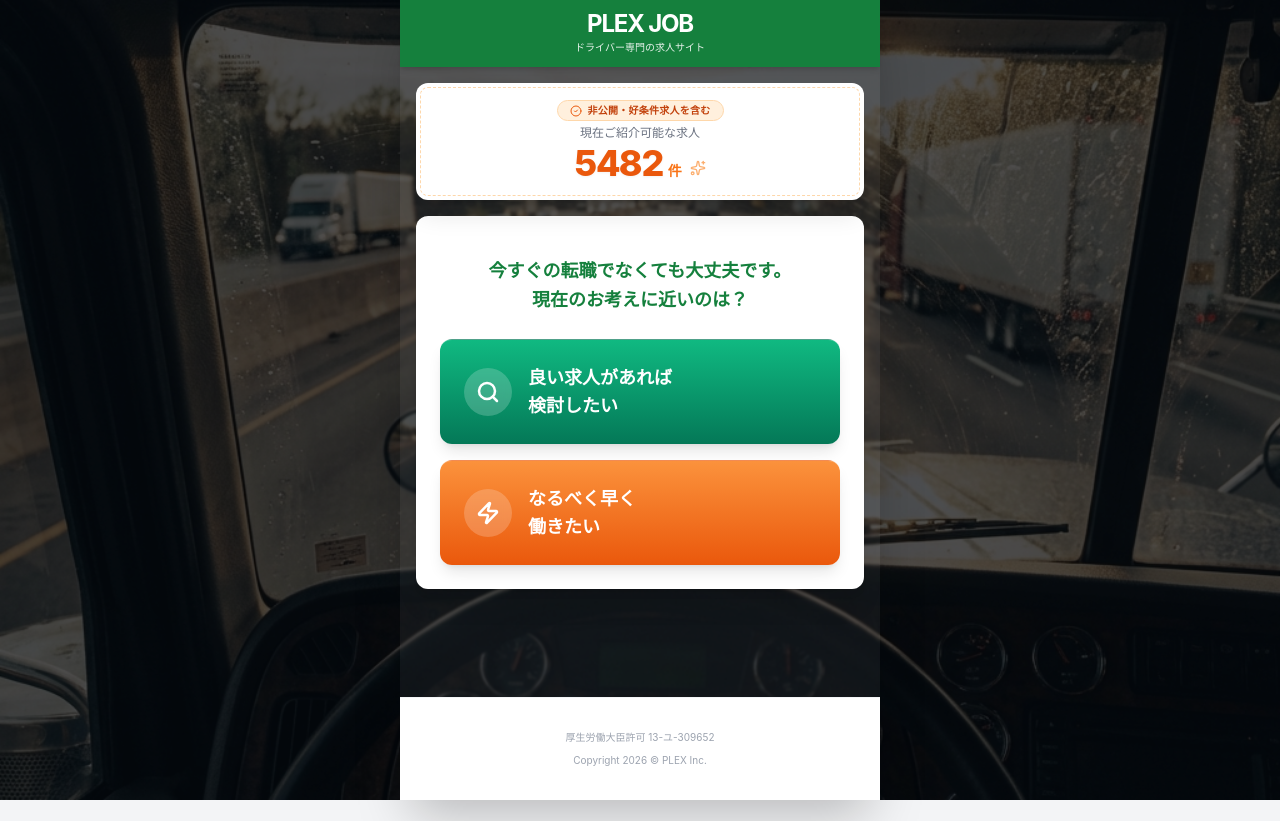
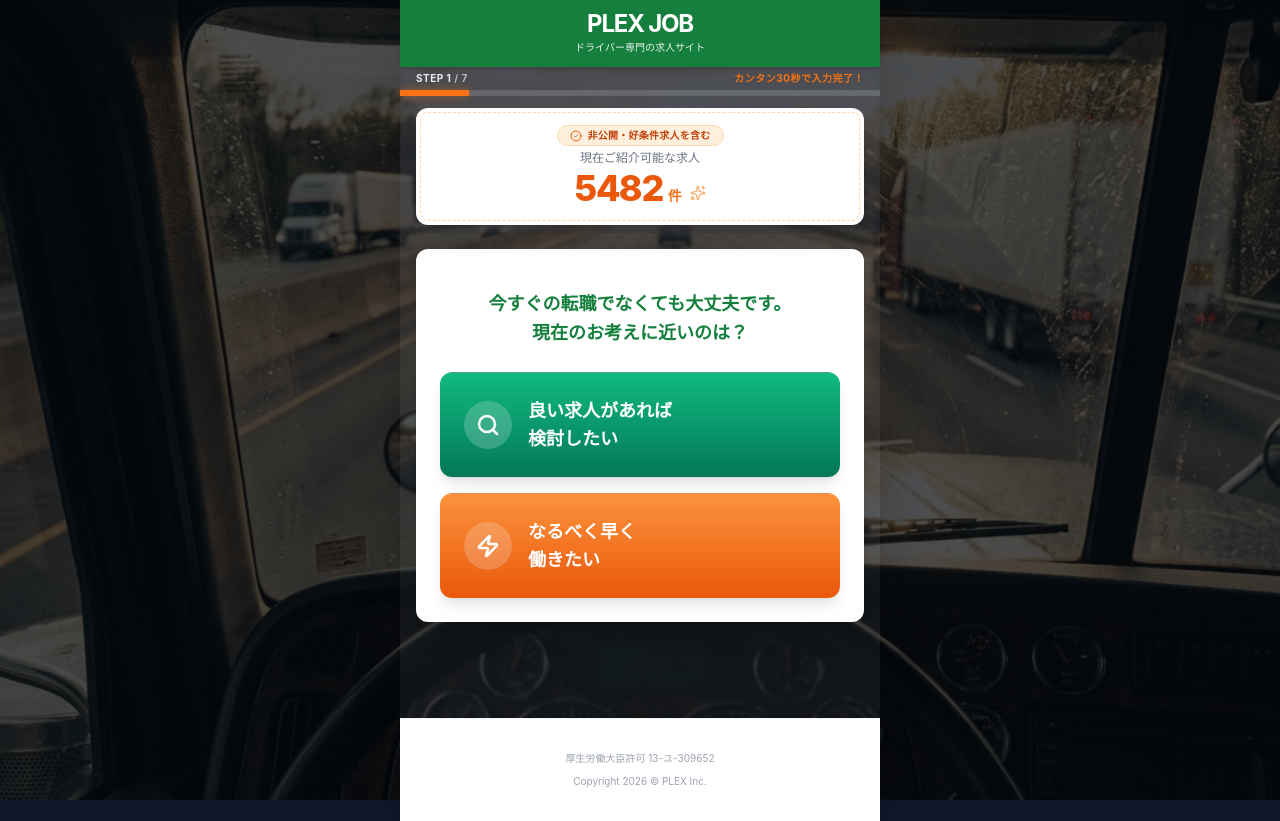
Before and after one commit to 11kazu13/driver-lp-prototype, a React (Vite) app: page / in a window 1280 px wide. Before the commit the page ends 800 px from the top, so only its background shows below. Built offline with nearby package versions, Linux system fonts and the light colour scheme.

Commit message:
feat: ステップ進捗を可視化するプログレスバーを追加し、歓迎ポップを中央寄せに修正

```diff
--- a/src/components/features/JobCounter.tsx
+++ b/src/components/features/JobCounter.tsx
@@ -25,7 +25,7 @@ export const JobCounter = () => {
   }, [jobCount, spring]);
 
   return (
-    <div className="sticky top-0 z-40 px-4 pt-4 pb-0">
+    <div className="px-4 pt-3 pb-1">
       <div className="bg-white rounded-xl shadow-xl p-1 relative z-20">
         <motion.div
           initial={{ scale: 0.98, opacity: 0 }}
--- /dev/null
+++ b/src/components/ui/ProgressBar.tsx
@@ -0,0 +1,67 @@
+import { useLocation } from 'react-router-dom';
+import { motion } from 'framer-motion';
+
+export const ProgressBar = () => {
+  const location = useLocation();
+  const path = location.pathname;
+
+  // Define steps
+  const steps = [
+    '/',        // Step 1
+    '/step2',   // Step 2
+    '/step3',   // Step 3
+    '/step4',   // Step 4
+    '/step5',   // Step 5
+    '/step6',   // Step 6
+    '/step7',   // Step 7
+  ];
+
+  const currentIndex = steps.indexOf(path);
+  const totalSteps = steps.length;
+
+  // If undefined path (e.g. thanks), don't render or render full
+  if (path === '/thanks') return null;
+  if (currentIndex === -1) return null;
+
+  const currentStep = currentIndex + 1;
+  const progress = (currentStep / totalSteps) * 100;
+
+  // Optimized microcopy logic
+  const getStepMessage = (step: number) => {
+    switch (step) {
+      case 1: return "カンタン30秒で入力完了！";
+      case 2: return "サクサク進んでいます✨";
+      case 3: return "その調子！折り返し地点です";
+      case 4: return "ご希望の条件が見えてきました";
+      case 5: return "あと少し！ラストスパート🏃‍♂️";
+      case 6: return "次が最後の項目です！";
+      case 7: return "入力情報の最終確認";
+      default: return "残りわずか！";
+    }
+  };
+
+  return (
+    <div className="w-full">
+      {/* Label Row */}
+      <div className="flex justify-between items-end px-4 py-1">
+        <span className="text-[10px] font-bold text-white/90 tracking-wider shadow-sm">
+          STEP {currentStep} <span className="text-white/60">/ {totalSteps}</span>
+        </span>
+        <span className="text-[10px] font-bold text-accent tracking-wider drop-shadow-sm whitespace-nowrap">
+          {getStepMessage(currentStep)}
+        </span>
+      </div>
+
+      {/* Bar Track */}
+      <div className="h-1.5 bg-gray-200/20 w-full backdrop-blur-sm">
+        {/* Bar Indicator */}
+        <motion.div
+          className="h-full bg-accent shadow-[0_0_10px_rgba(249,115,22,0.5)]"
+          initial={{ width: 0 }}
+          animate={{ width: `${progress}%` }}
+          transition={{ duration: 0.5, ease: "easeInOut" }}
+        />
+      </div>
+    </div>
+  );
+};
--- a/src/layouts/MobileLayout.tsx
+++ b/src/layouts/MobileLayout.tsx
@@ -1,6 +1,7 @@
 import { Outlet, useLocation } from 'react-router-dom';
 import { JobCounter } from '../components/features/JobCounter';
 import { Header } from '../components/layouts/Header';
+import { ProgressBar } from '../components/ui/ProgressBar';
 
 import bgImage from '../assets/bg-driver.png';
 
@@ -18,8 +19,12 @@ export const MobileLayout = () => {
         {/* Header */}
         <Header />
 
-        {/* Sticky Job Counter (Hide on Thanks page) */}
-        {location.pathname !== '/thanks' && <JobCounter />}
+        {/* Sticky Header Group (Progress + JobCounter) */}
+        <div className="sticky top-0 z-40 bg-slate-900/20 backdrop-blur-[2px] pb-1">
+          <ProgressBar />
+          {/* Conditional Job Counter */}
+          {location.pathname !== '/thanks' && <JobCounter />}
+        </div>
 
         {/* Main Content */}
         <main className="flex-1 px-4 pb-24 pt-4">
--- a/src/pages/Step5_Conditions.tsx
+++ b/src/pages/Step5_Conditions.tsx
@@ -81,10 +81,10 @@ export const Step5_Conditions = () => {
       <AnimatePresence>
         {showToast && (
           <motion.div
-            initial={{ opacity: 0, y: 50 }}
-            animate={{ opacity: 1, y: 0 }}
-            exit={{ opacity: 0, y: 20 }}
-            className="fixed bottom-24 left-1/2 -translate-x-1/2 bg-green-600 text-white px-6 py-3 rounded-full shadow-2xl z-50 whitespace-nowrap text-sm font-bold flex items-center gap-2"
+            initial={{ opacity: 0, y: 50, x: "-50%" }}
+            animate={{ opacity: 1, y: 0, x: "-50%" }}
+            exit={{ opacity: 0, y: 20, x: "-50%" }}
+            className="absolute bottom-24 left-1/2 bg-green-600 text-white px-6 py-3 rounded-full shadow-2xl z-50 whitespace-nowrap text-sm font-bold flex items-center gap-2 w-max"
           >
             <span>✨</span> その条件で歓迎の企業があります！
           </motion.div>
```
Also changed, not shown: 1 other file (tests, documents, lock files or other folders).
